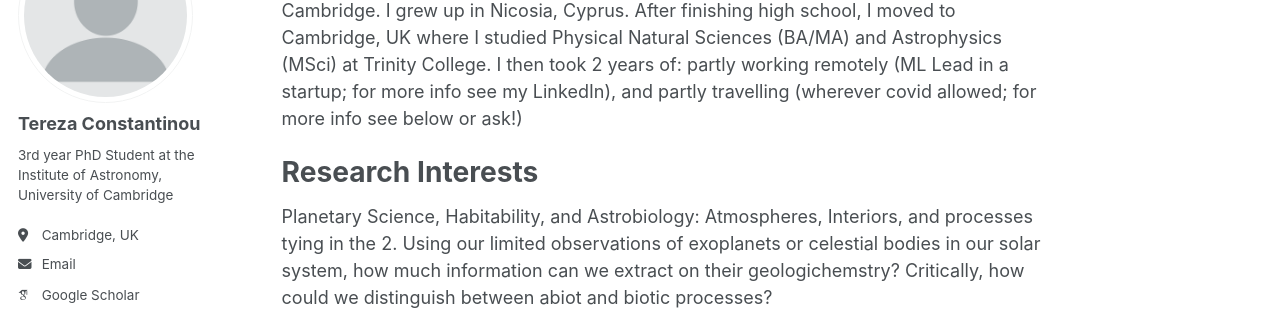
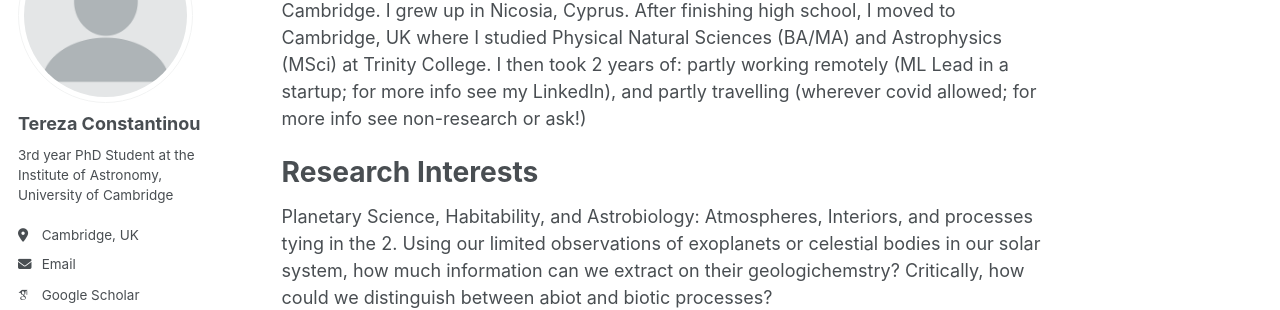
Before and after one commit to terezaconst/terezaconst.github.io, a Jekyll site: the page built from _pages/about.md, in a window 1280 px wide and 1191 px high. Shown: the part 178-488 px from the top of the window. Built offline with Jekyll 4.4.1, drawn with Linux system fonts in a browser that asks for light colours; some web fonts are replaced; some of the changed text lies outside the part shown.

Commit message:
Update about.md

```diff
--- a/_pages/about.md
+++ b/_pages/about.md
@@ -8,7 +8,7 @@ redirect_from:
 ---
 
 I am currently an STFC-funded PhD student at the Institute of Astronomy, University of Cambridge.
-I grew up in Nicosia, Cyprus. After finishing high school, I moved to Cambridge, UK where I studied Physical Natural Sciences (BA/MA) and Astrophysics (MSci) at Trinity College. I then took 2 years of: partly working remotely (ML Lead in a startup; for more info see my LinkedIn), and partly travelling (wherever covid allowed; for more info see below or ask!)
+I grew up in Nicosia, Cyprus. After finishing high school, I moved to Cambridge, UK where I studied Physical Natural Sciences (BA/MA) and Astrophysics (MSci) at Trinity College. I then took 2 years of: partly working remotely (ML Lead in a startup; for more info see my LinkedIn), and partly travelling (wherever covid allowed; for more info see non-research or ask!)
 
 
 Research Interests
```
